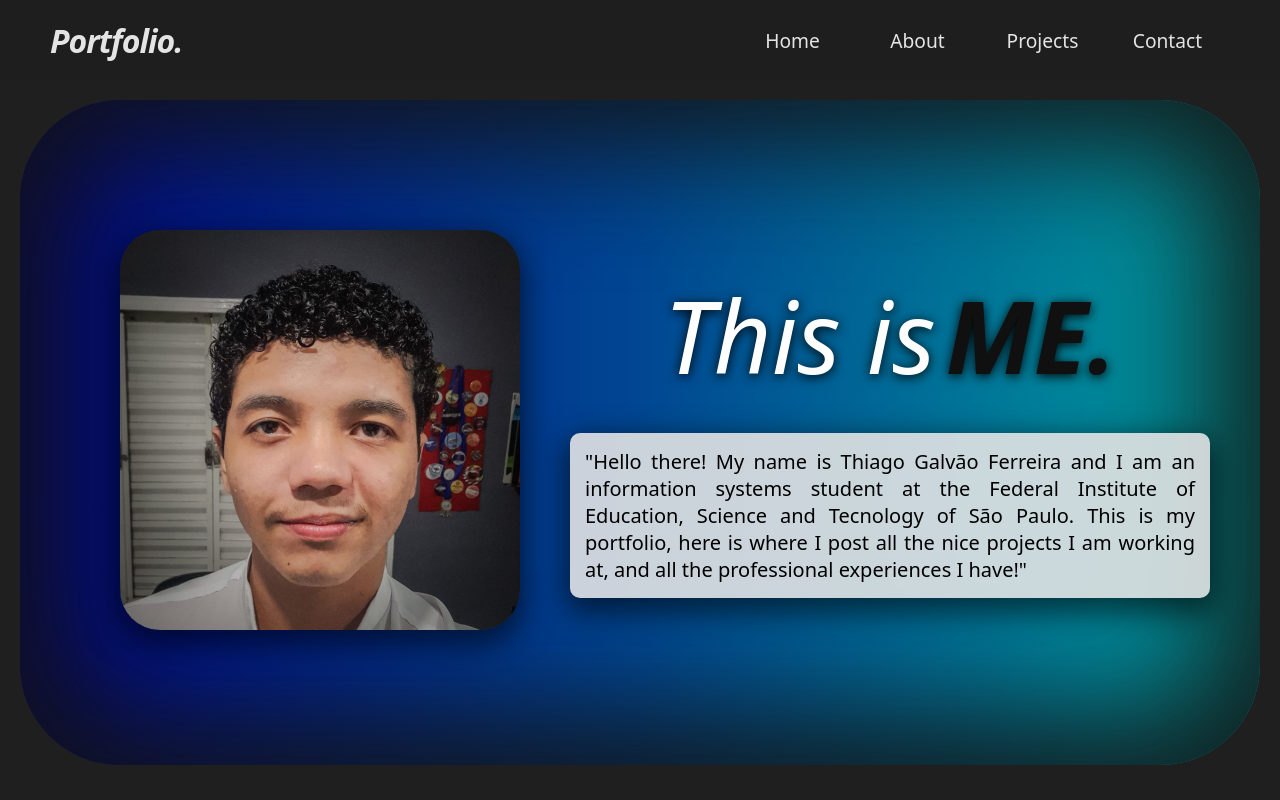
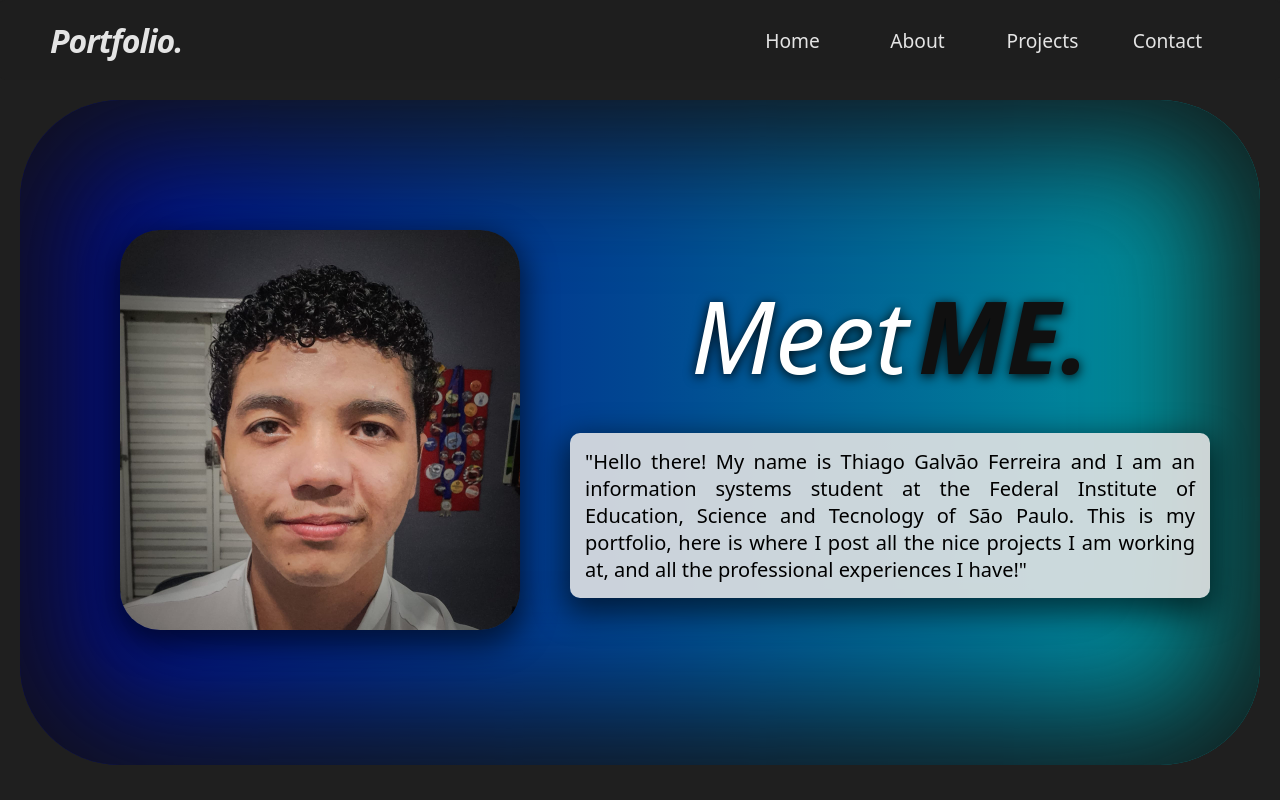
Before and after one commit to tgalva0/SitePortifolio, a plain HTML site: page index.html in a window 1280 px wide. Shown: the top 800 px of the page. Drawn offline with Linux system fonts and the light colour scheme; a script that the page names is missing.

Commit message:
atualização Titulo

```diff
--- a/index.html
+++ b/index.html
@@ -47,7 +47,7 @@
                 </div>
                 <div class="text_container">
                     <div class="hero_slogan">
-                        <h1 class="hero_heading">This is</h1>
+                        <h1 class="hero_heading">Meet</h1>
                         <h1 class="hero_logo">ME.</h1>
                     </div>
                     <p>"Hello there! My name is Thiago Galvão
```
